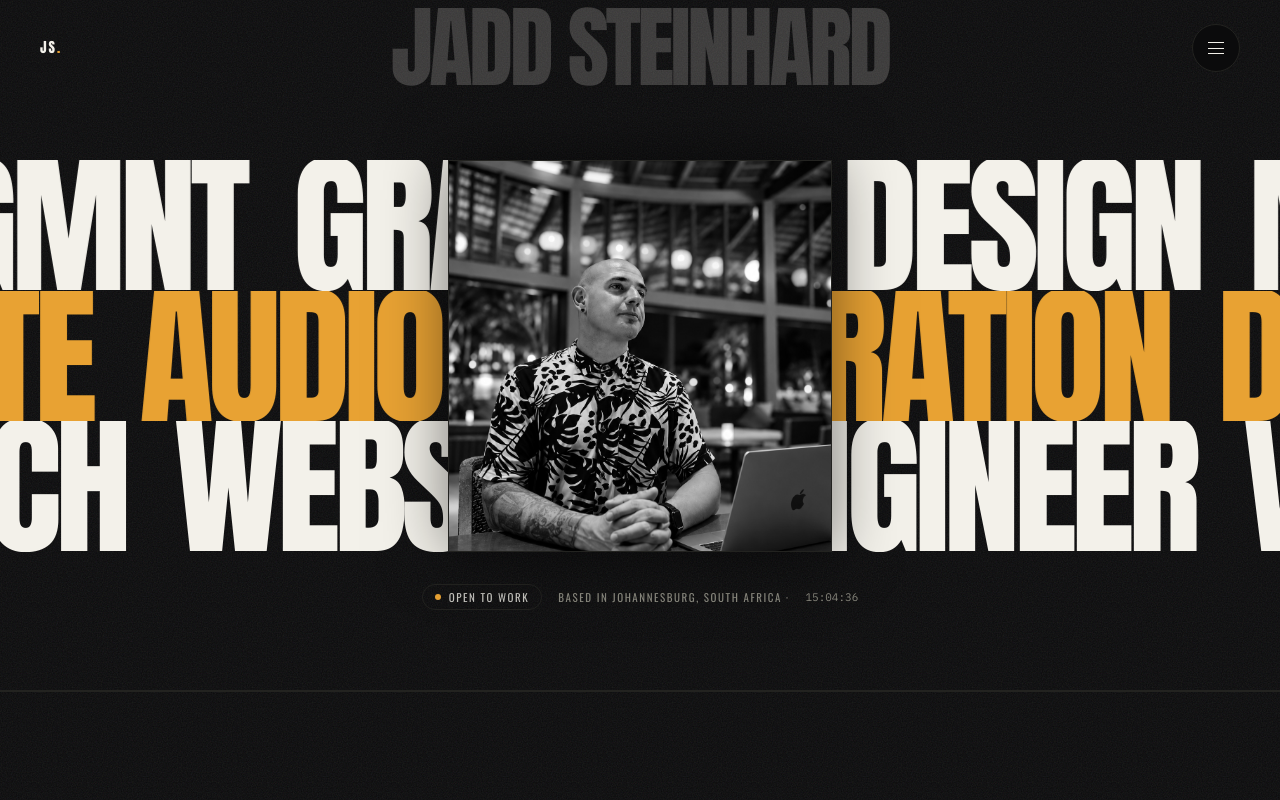
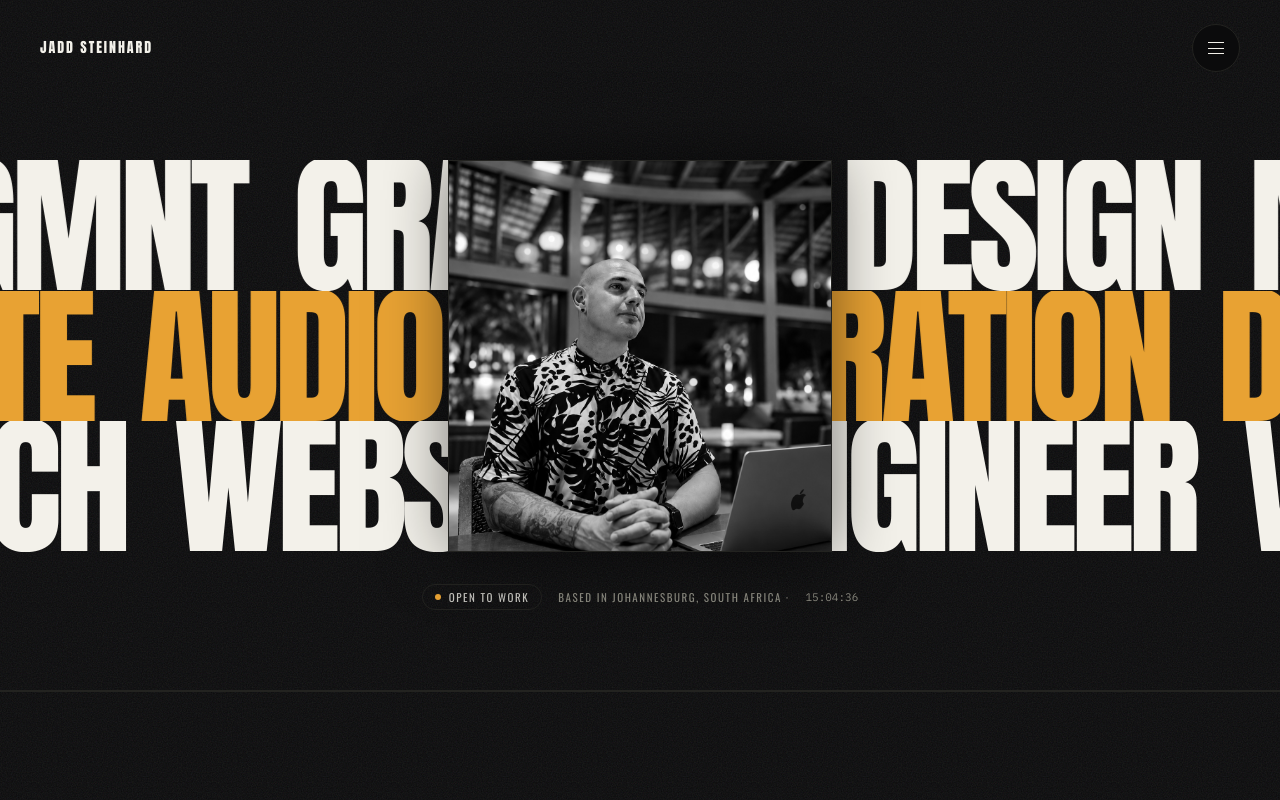
Before and after one commit to Jadd-Hard/jadd-hard-portfolio, a Next.js app: page / in a window 1280 px wide. Shown: the top 800 px of the page. Built offline with nearby package versions, Linux system fonts and the light colour scheme.

Commit message:
Refactor Header component: remove redundant profile name display for cleaner layout

```diff
--- a/components/Header.tsx
+++ b/components/Header.tsx
@@ -47,18 +47,6 @@ export default function Header() {
   return (
     <header className="container-page sticky top-0 z-50 flex items-center justify-between py-6">
       <Link href="/" className="font-display text-sm font-medium uppercase tracking-wide2">
-        {profile.shortName}
-        <span className="text-amber">.</span>
-      </Link>
-
-      <Link
-        href="/"
-        aria-hidden={scrolled}
-        tabIndex={scrolled ? -1 : 0}
-        className={`absolute inset-x-0 top-1/2 w-full -translate-y-1/2 text-center whitespace-nowrap font-display text-[clamp(2.25rem,7vw,6rem)] uppercase leading-none tracking-tightest text-paper/20 transition-opacity duration-300 ${
-          scrolled ? "pointer-events-none opacity-0" : "opacity-100"
-        }`}
-      >
         JADD STEINHARD
       </Link>
 
```
